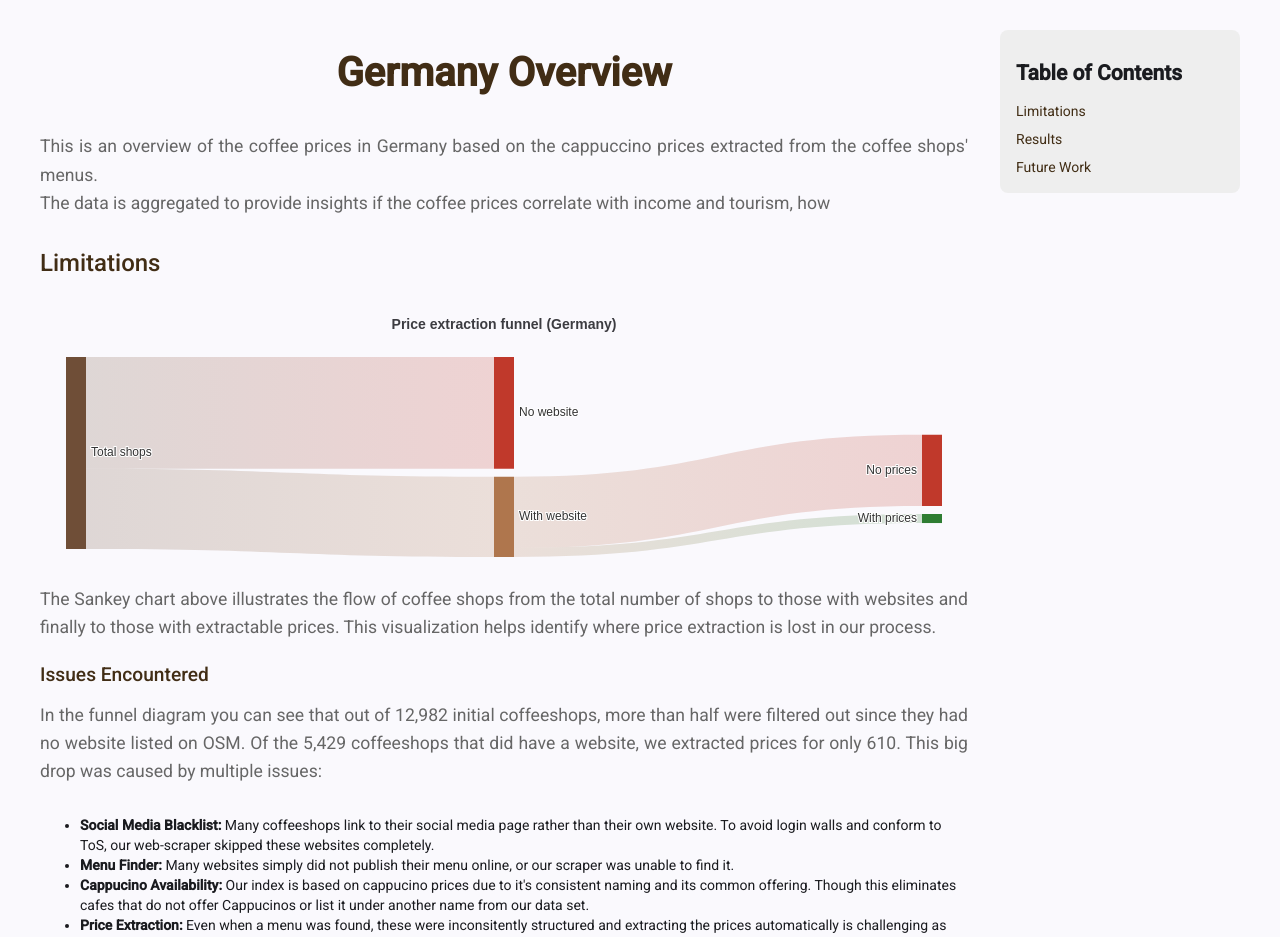
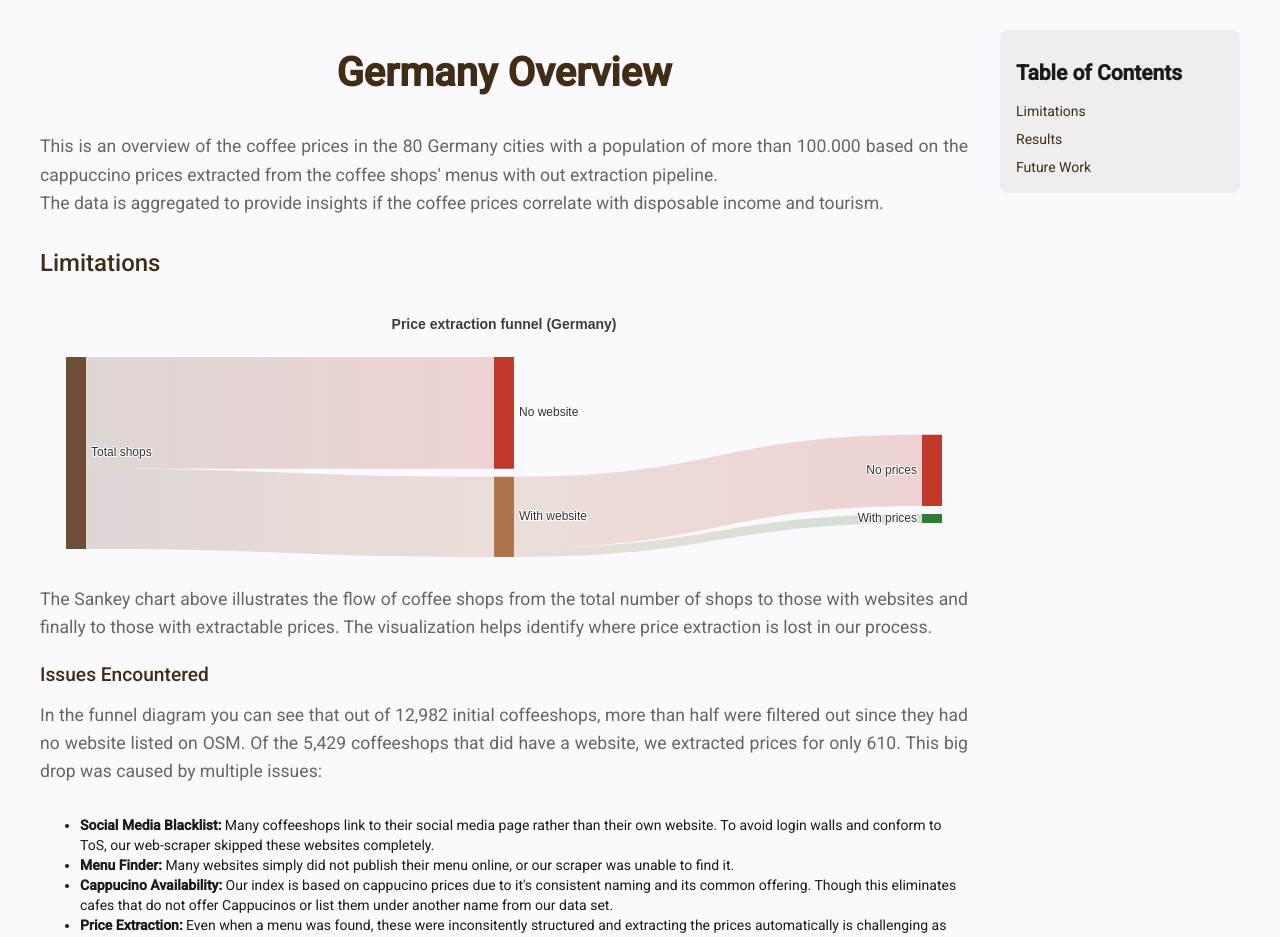
Before and after one commit to dobe-1/CoffeeFinder, an Angular app in the folder frontend/: page /germany-overview in a window 1280 px wide. Shown: the part 62-999 px from the top of the page. Built offline with nearby package versions, Linux system fonts and the light colour scheme.

Commit message:
fix: Typos etc

```diff
--- a/frontend/src/app/overview/overview.html
+++ b/frontend/src/app/overview/overview.html
@@ -4,9 +4,8 @@
 
 
     <p>
-      This is an overview of the coffee prices in Germany based on the cappuccino prices extracted from the coffee
-      shops' menus.<br>
-      The data is aggregated to provide insights if the coffee prices correlate with income and tourism, how
+      This is an overview of the coffee prices in the 80 Germany cities with a population of more than 100.000 based on the cappuccino prices extracted from the coffee shops' menus with out extraction pipeline.<br>
+      The data is aggregated to provide insights if the coffee prices correlate with disposable income and tourism.
     </p>
     <h2 id="limitations">Limitations</h2>
     @if (hasData()) {
@@ -20,7 +19,7 @@
 
     <p>
       The Sankey chart above illustrates the flow of coffee shops from the total number of shops to those with websites
-      and finally to those with extractable prices. This visualization helps identify where price extraction is lost in
+      and finally to those with extractable prices. The visualization helps identify where price extraction is lost in
       our process.
     </p>
     <h3 id="issues-encountered">Issues Encountered</h3>
@@ -31,13 +30,14 @@
     <ul>
       <li><strong>Social Media Blacklist:</strong> Many coffeeshops link to their social media page rather than their own website. To avoid login walls and conform to ToS, our web-scraper skipped these websites completely.</li>
       <li><strong>Menu Finder:</strong> Many websites simply did not publish their menu online, or our scraper was unable to find it. </li>
-      <li><strong>Cappucino Availability:</strong> Our index is based on cappucino prices due to it's consistent naming and its common offering. Though this eliminates cafes that do not offer Cappucinos or list it under another name from our data set.</li>
+      <li><strong>Cappucino Availability:</strong> Our index is based on cappucino prices due to it's consistent naming and its common offering. Though this eliminates cafes that do not offer Cappucinos or list them under another name from our data set.</li>
       <li><strong>Price Extraction:</strong> Even when a menu was found, these were inconsitently structured and extracting the prices automatically is challenging as adjusting the script for one menu could break it for others. There was also no reliable way of telling whether the price extracted was actually correct. For validation we made use of Data Cleaning.</li>
       <li><strong>OSM Crowdsourcing:</strong> Since OpenStreetMap relies on user contributions, not every coffee shop is listed there. Another issue is the incorrect labeling of businesses that are not coffee shops but are tagged as such.</li>
     </ul>
     <!-- Nick -->
 
     <h2 id="results">Results</h2>
+    <p>The following section will discuss some of the results we tried to derive from our extracted coffee prices.</p>
 
     <div class="map-chart">
       <app-geomap [geoJson]="germanyGeoJson()" [mapName]="germanyMapName" [points]="geoPoints()" valueName="EUR"
```
